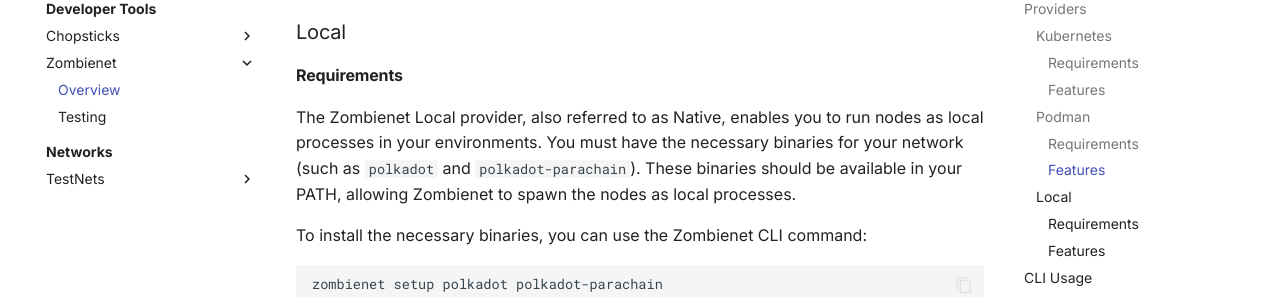
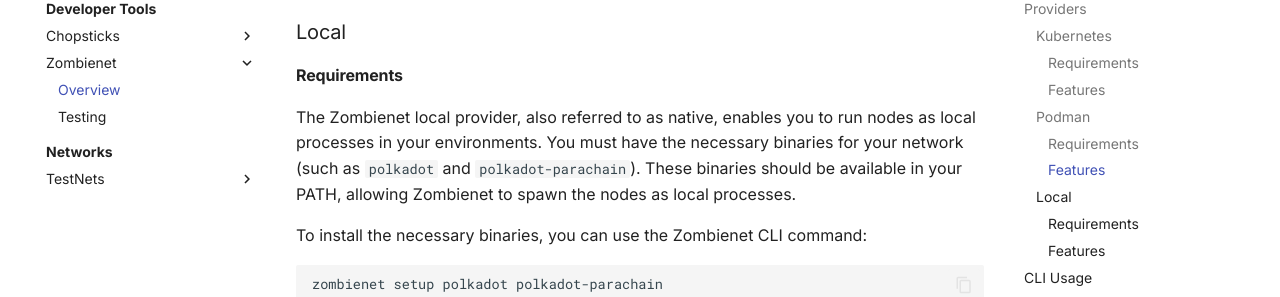
Before and after one commit to papermoonio/polkadot-ecosystem-docs-draft, an MkDocs documentation site: the page built from docs/dev-tools/zombienet/overview.md, in a window 1280 px wide and 1400 px high, scrolled down 3665 px. Shown: the part 153-450 px from the top of the window. Built offline with MkDocs 1.6.1 and Material for MkDocs 9.7.7, drawn with Linux system fonts in a browser that asks for light colours; some of the changed text lies outside the part shown.

```diff
--- a/docs/dev-tools/zombienet/overview.md
+++ b/docs/dev-tools/zombienet/overview.md
@@ -180,7 +180,7 @@ It's important to note that Grafana is deployed with default admin access.
 
 #### Requirements
 
-The Zombienet Local provider, also referred to as Native, enables you to run nodes as local processes in your environments. You must have the necessary binaries for your network (such as `polkadot` and `polkadot-parachain`). These binaries should be available in your PATH, allowing Zombienet to spawn the nodes as local processes.
+The Zombienet local provider, also referred to as native, enables you to run nodes as local processes in your environments. You must have the necessary binaries for your network (such as `polkadot` and `polkadot-parachain`). These binaries should be available in your PATH, allowing Zombienet to spawn the nodes as local processes.
 
 To install the necessary binaries, you can use the Zombienet CLI command:
 
@@ -233,7 +233,7 @@ id = 1000
 
 #### Features
 
-Currently, the Local provider does not execute any additional layers or processes.
+Currently, the local provider does not execute any additional layers or processes.
 
 ## CLI Usage
 
```
